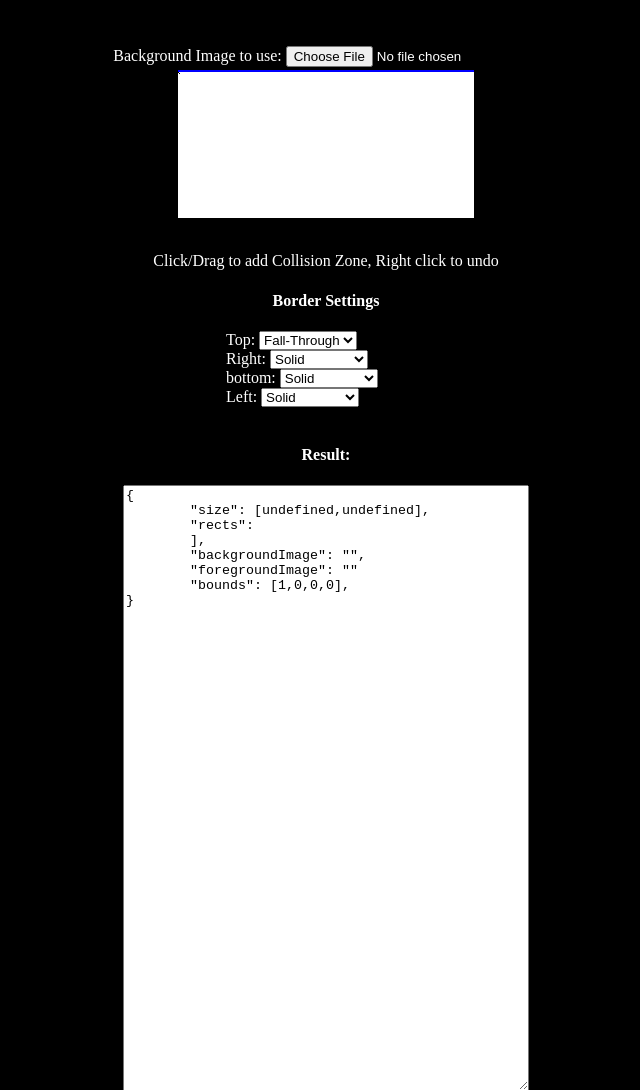
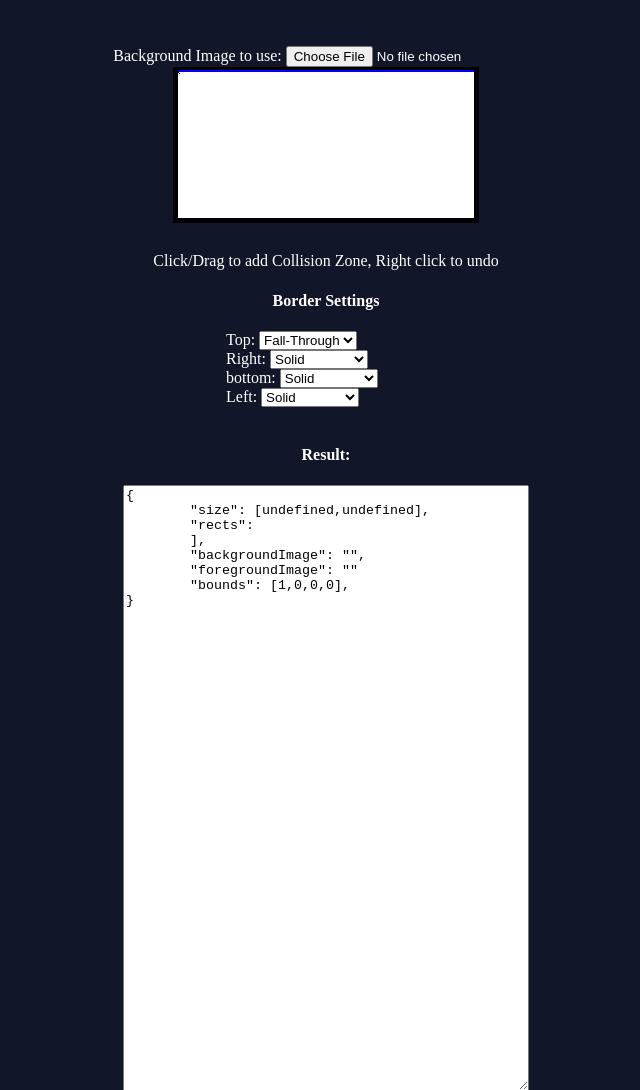
Before and after one commit to Nimos/joterblox, a website: page editor.html in a window 1280 px wide. Shown: the top 1090 px of the page, without its empty margins (327-967 px from the left). Drawn offline with Linux system fonts and the light colour scheme.

Commit message:
- Brenders gay backgroundcolor

```diff
--- a/static/css/styles.css
+++ b/static/css/styles.css
@@ -2,7 +2,7 @@ body {
 	text-align: center;
 	padding:3% 0 0 0;
 	min-width:1290px;
-	background-color:black;
+	background-color:#111629;
 	color:white;
 	/* Scale pictures by using nearest-neighbor interpolation for real 8bit feeling */
 	-ms-interpolation-mode: nearest-neighbor; /* Internet Explorer (non-standard property) */
```
